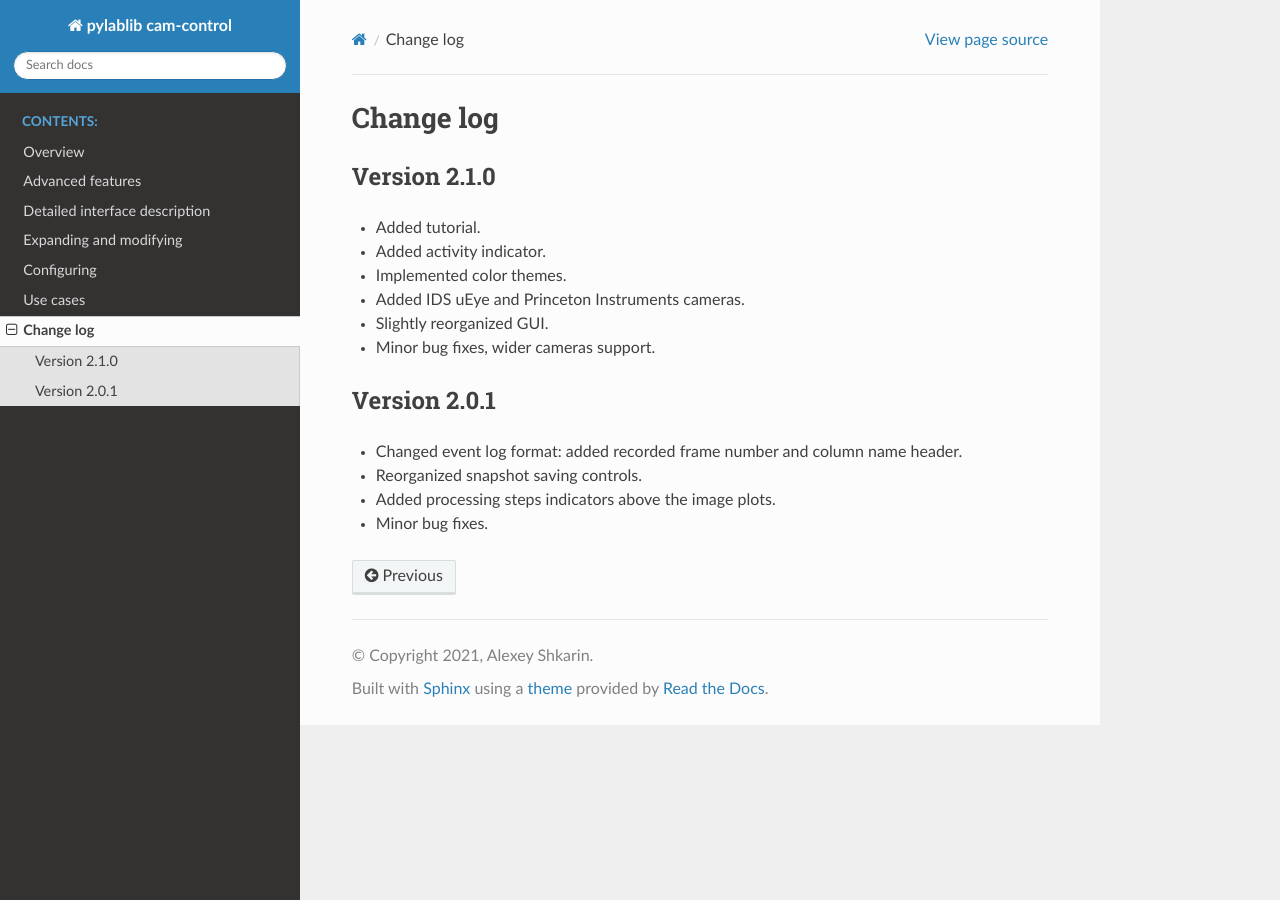
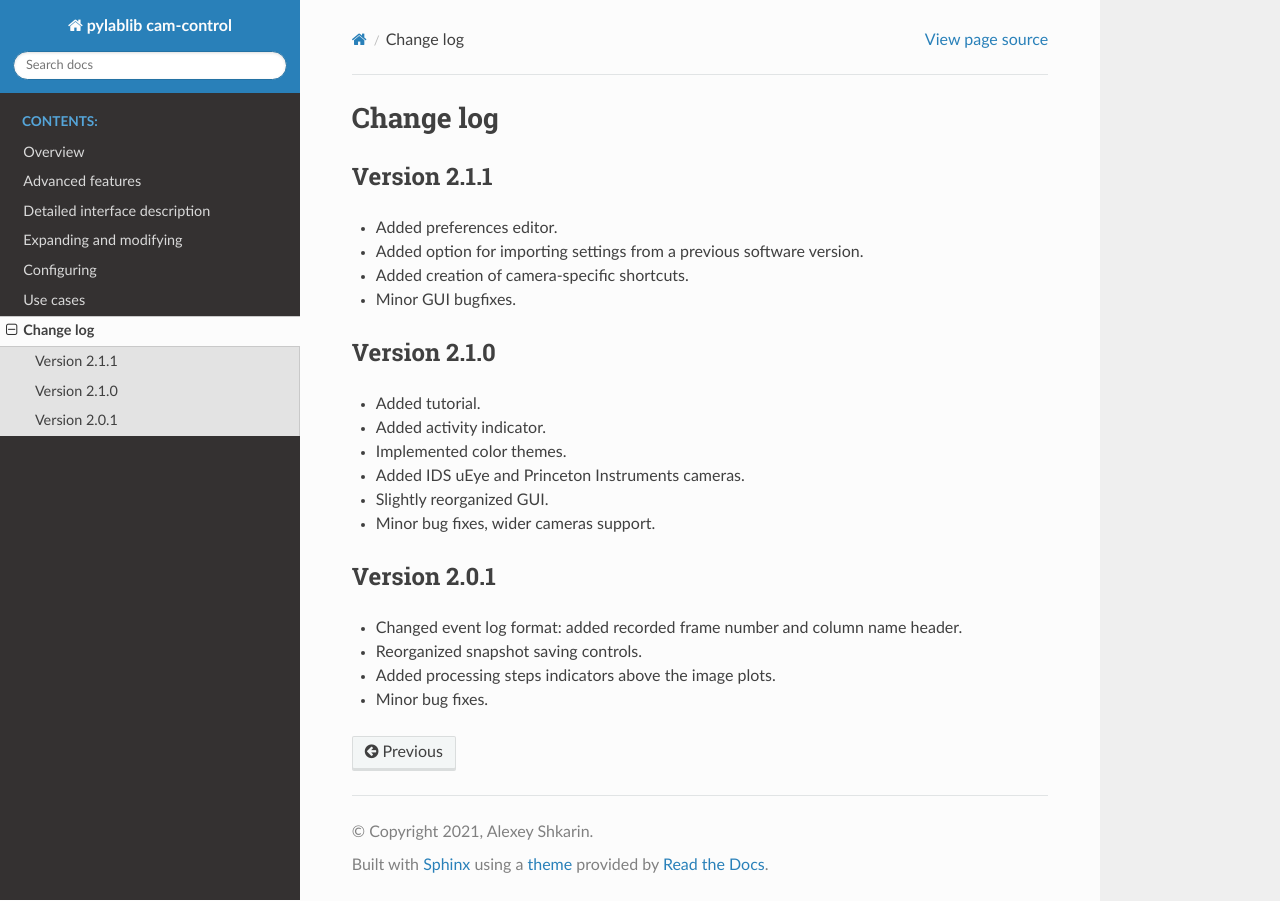
Before and after one commit to AlexShkarin/pyLabLib-cam-control, a Sphinx documentation site: the page built from docs/changelog.rst, in a window 1280 px wide. Built offline with Sphinx 7.4.7 and the Read the Docs theme 2.0.0, drawn with Linux system fonts in a browser that asks for light colours; pages that are not in the unit, such as notebooks, are missing from menus.

Commit message:
Update to 2.1.1

```diff
--- a/control.py
+++ b/control.py
@@ -57,7 +57,7 @@ sys.stdout=StreamLogger("logout.txt",sys.stdout)
 
 
 
-version="2.1.0"
+version="2.1.1"
 _defaults_filename="defaults.cfg"
 _locals_filename="locals.cfg"
 
--- a/docs/changelog.rst
+++ b/docs/changelog.rst
@@ -2,6 +2,14 @@
 
 Change log
 ============================
+
+Version 2.1.1
+----------------------------
+
+* Added preferences editor.
+* Added option for importing settings from a previous software version.
+* Added creation of camera-specific shortcuts.
+* Minor GUI bugfixes.
 
 Version 2.1.0
 ----------------------------
--- a/docs/conf.py
+++ b/docs/conf.py
@@ -26,7 +26,7 @@ author = 'Alexey Shkarin'
 # The short X.Y version
 version = ''
 # The full version, including alpha/beta/rc tags
-release = '2.1.0'
+release = '2.1.1'
 
 
 # -- General configuration ---------------------------------------------------
```
